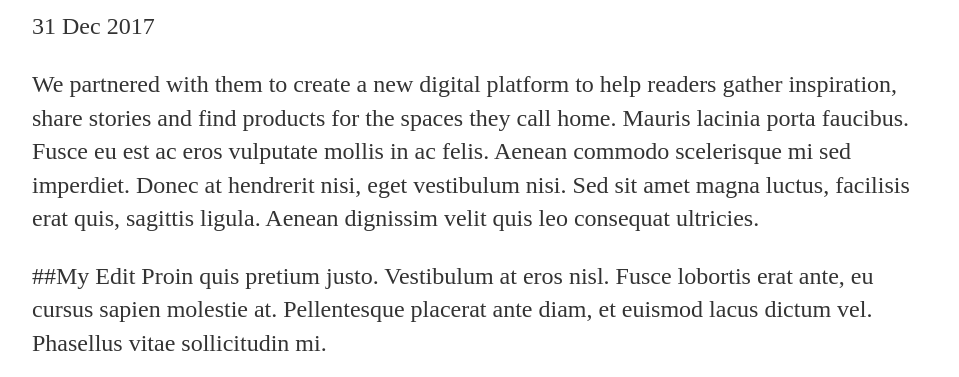
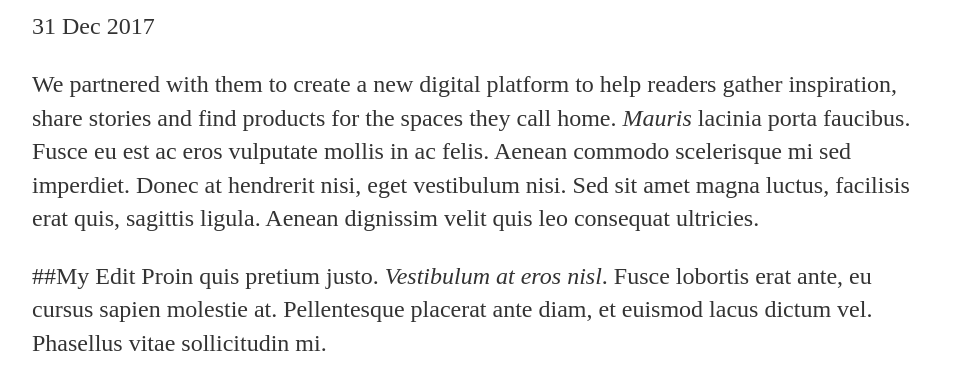
Before and after one commit to totiffany/totiffany.github.io, a Jekyll site: the page built from _posts/2017-12-31-test-post.md, in a window 1280 px wide. Shown: the part 221-598 px from the top of the page, without its empty margins (160-1119 px from the left). Built offline with Jekyll 4.4.1, drawn with Linux system fonts in a browser that asks for light colours; our own code applies the rules of GitHub Pages for plain Markdown files.

```diff
--- a/_posts/2017-12-31-test-post.md
+++ b/_posts/2017-12-31-test-post.md
@@ -1,9 +1,9 @@
 ---
 published: true
 ---
-We partnered with them to create a new digital platform to help readers gather inspiration, share stories and find products for the spaces they call home. Mauris lacinia porta faucibus.
+We partnered with them to create a new digital platform to help readers gather inspiration, share stories and find products for the spaces they call home. *Mauris* lacinia porta faucibus.
 Fusce eu est ac eros vulputate mollis in ac felis. Aenean commodo scelerisque mi sed imperdiet.
 Donec at hendrerit nisi, eget vestibulum nisi. Sed sit amet magna luctus, facilisis erat quis, sagittis ligula. Aenean dignissim velit quis leo consequat ultricies.
 
 ##My Edit
-Proin quis pretium justo. Vestibulum at eros nisl. Fusce lobortis erat ante, eu cursus sapien molestie at. Pellentesque placerat ante diam, et euismod lacus dictum vel. Phasellus vitae sollicitudin mi.
+Proin quis pretium justo. _Vestibulum at eros nisl_. Fusce lobortis erat ante, eu cursus sapien molestie at. Pellentesque placerat ante diam, et euismod lacus dictum vel. Phasellus vitae sollicitudin mi.
```
